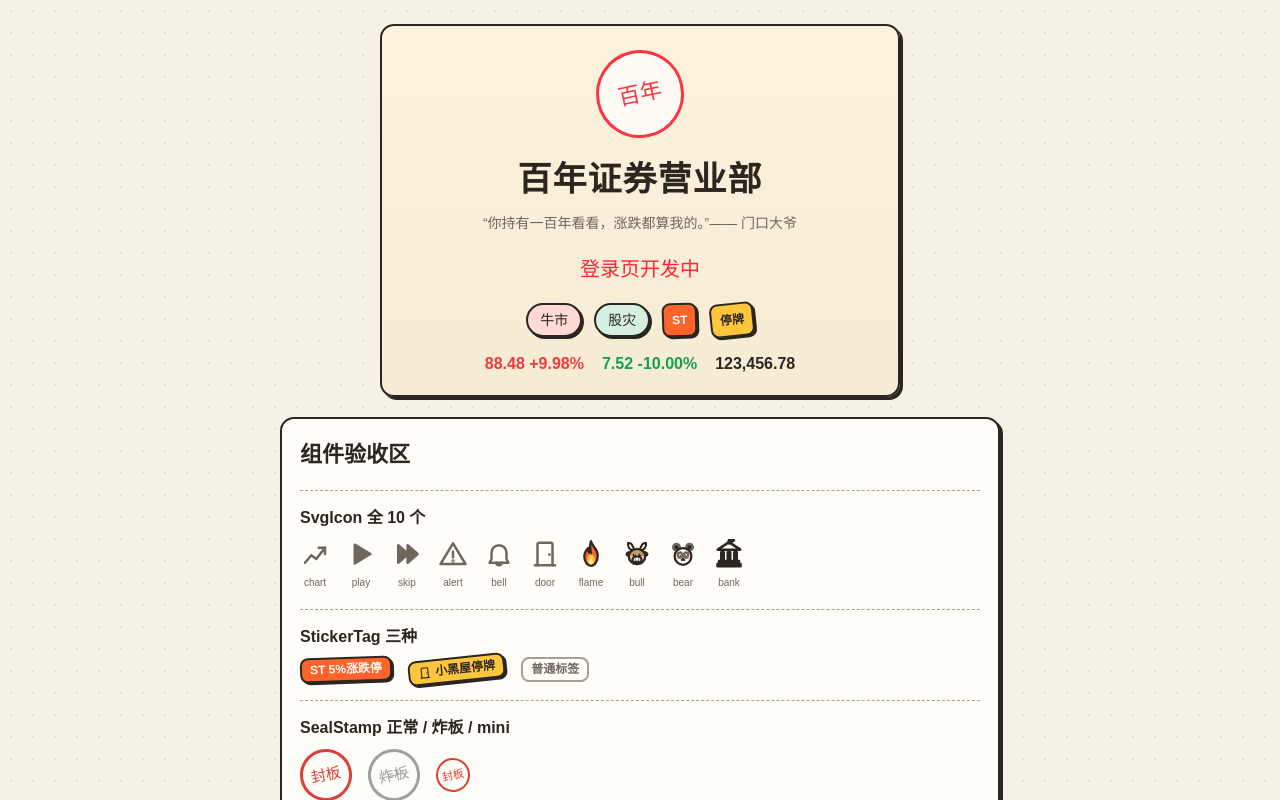
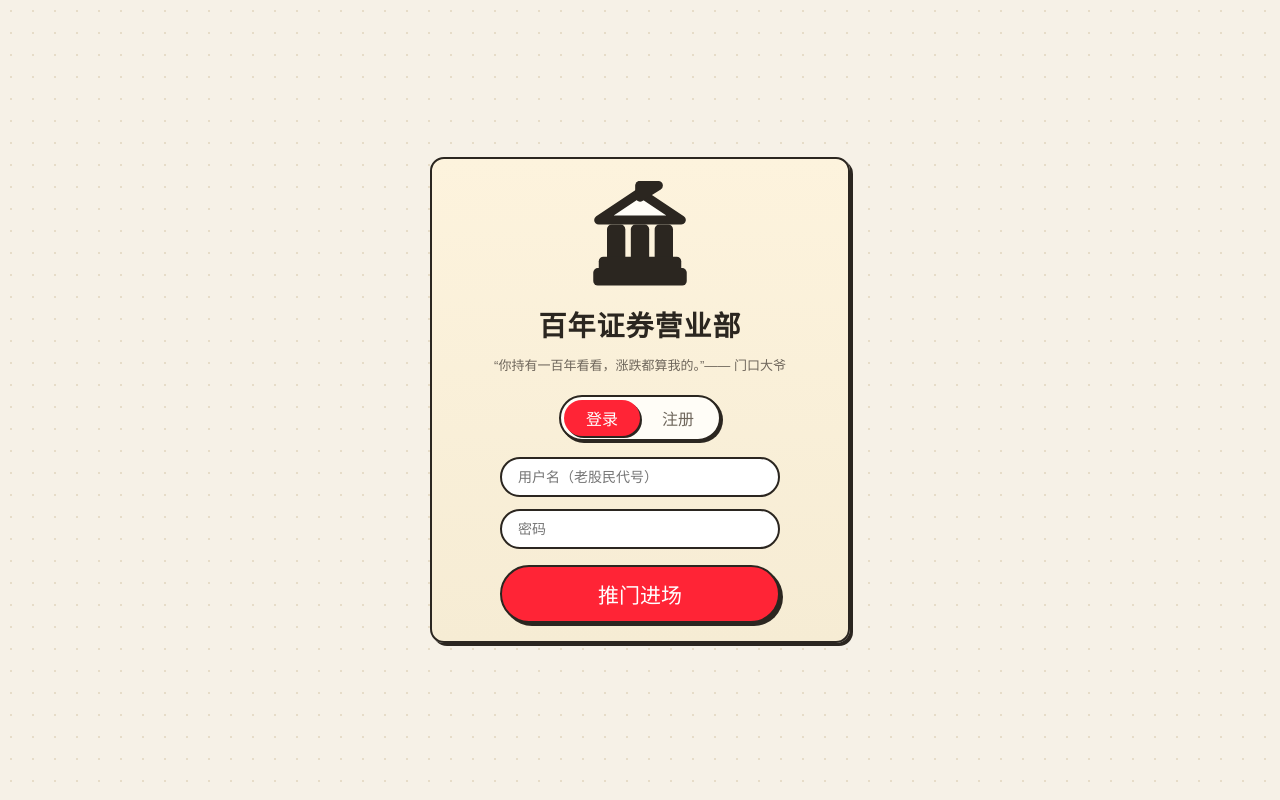
Before and after one commit to LaconicChip/Hold-Hundred-Year, a Vue app in the folder frontend/: page /login in a window 1280 px wide. Shown: the top 800 px of the page. Built offline with nearby package versions, Linux system fonts and the light colour scheme; a web font is replaced by a local one.

Commit message:
feat(fe): login page

```diff
--- a/frontend/src/router/index.js
+++ b/frontend/src/router/index.js
@@ -7,6 +7,12 @@ const routes = [
     path: '/login',
     name: 'login',
     component: () => import('../views/Login.vue')
+  },
+  // 占位路由：供登录后跳转验收（Task 12.2 正式实现大盘页）
+  {
+    path: '/market',
+    name: 'market',
+    component: () => import('../views/Market.vue')
   }
 ]
 
--- a/frontend/src/views/Login.vue
+++ b/frontend/src/views/Login.vue
@@ -1,186 +1,236 @@
 <template>
-  <div class="login-wrap">
+  <div class="login-page">
     <div class="card login-scene">
-      <!-- 银行大门插画占位（AI 生成 PNG 位，先用 SVG 印章风格） -->
-      <div class="bank-art seal" style="border-color: var(--brand); color: var(--brand);">百年</div>
+      <!-- 大门视觉区：当前用 SVG 图标 bank 占位（约 110px，同 style-tile 的 i-bank）
+           替换点（Task 12.6）：将下方 SvgIcon 换成 AI 生成的营业部大门 PNG，例如：
+           <img class="bank-art" src="@/assets/bank-door.png" alt="百年证券营业部大门" />
+           保留 SvgIcon 作为兜底，避免图片缺失时空白。 -->
+      <div class="bank-art">
+        <SvgIcon name="bank" :size="110" />
+      </div>
       <h1 class="title">百年证券营业部</h1>
       <p class="slogan">“你持有一百年看看，涨跌都算我的。”—— 门口大爷</p>
-      <p class="dev-tip">登录页开发中</p>
-      <!-- 用设计令牌验证色块与字体 -->
-      <div class="flag-row">
-        <span class="era-flag era-bull">牛市</span>
-        <span class="era-flag era-bear">股灾</span>
-        <span class="sticker st-st">ST</span>
-        <span class="sticker st-halt">停牌</span>
+
+      <!-- 登录 / 注册 贴纸风分段切换，避免 el-tabs 默认样式违和 -->
+      <div class="tab-switch">
+        <button
+          type="button"
+          class="tab-btn"
+          :class="{ active: mode === 'login' }"
+          @click="mode = 'login'"
+        >
+          登录
+        </button>
+        <button
+          type="button"
+          class="tab-btn"
+          :class="{ active: mode === 'register' }"
+          @click="mode = 'register'"
+        >
+          注册
+        </button>
       </div>
-      <div class="num-row">
-        <span class="num up">88.48 +9.98%</span>
-        <span class="num down">7.52 -10.00%</span>
-        <span class="num">123,456.78</span>
-      </div>
-    </div>
 
-    <!-- 组件验收区：截图验收自制组件渲染（不新增页面） -->
-    <div class="card accept-area">
-      <h2 class="accept-title">组件验收区</h2>
+      <form class="login-form" @submit.prevent="onSubmit">
+        <input
+          v-model.trim="username"
+          class="input"
+          type="text"
+          autocomplete="username"
+          placeholder="用户名（老股民代号）"
+        />
+        <input
+          v-model="password"
+          class="input"
+          type="password"
+          autocomplete="current-password"
+          placeholder="密码"
+        />
+        <input
+          v-if="mode === 'register'"
+          v-model="confirmPwd"
+          class="input"
+          type="password"
+          autocomplete="new-password"
+          placeholder="确认密码"
+        />
 
-      <section class="accept-sec">
-        <h3>SvgIcon 全 10 个</h3>
-        <div class="row">
-          <span v-for="n in icons" :key="n" class="cell">
-            <SvgIcon :name="n" :size="30" />
-            <small>{{ n }}</small>
-          </span>
-        </div>
-      </section>
+        <!-- 页内红色提示（与 ElMessage 并存，便于快速反馈） -->
+        <p v-if="errText" class="err-text">{{ errText }}</p>
 
-      <section class="accept-sec">
-        <h3>StickerTag 三种</h3>
-        <div class="row">
-          <StickerTag type="st" text="ST 5%涨跌停" />
-          <StickerTag type="halt" text="小黑屋停牌" />
-          <StickerTag type="plain" text="普通标签" />
-        </div>
-      </section>
-
-      <section class="accept-sec">
-        <h3>SealStamp 正常 / 炸板 / mini</h3>
-        <div class="row">
-          <SealStamp text="封板" />
-          <SealStamp text="炸板" broken />
-          <SealStamp text="封板" mini />
-        </div>
-      </section>
-
-      <section class="accept-sec">
-        <h3>TierBadge 五档（横排）</h3>
-        <div class="row">
-          <TierBadge tier="RETAIL" />
-          <TierBadge tier="MIDDLE" />
-          <TierBadge tier="BIG" />
-          <TierBadge tier="HOTSHOT" />
-          <TierBadge tier="MASTER" />
-        </div>
-        <h4>竖排示例</h4>
-        <div class="row">
-          <TierBadge tier="MASTER" vertical sub="100万" />
-        </div>
-      </section>
-
-      <section class="accept-sec">
-        <h3>NpcAvatar 八位 NPC（当前缺图，走姓氏色块兜底）</h3>
-        <div class="row">
-          <div v-for="npc in npcs" :key="npc" class="cell">
-            <NpcAvatar :npc="npc" :size="44" />
-            <small>{{ npc }}</small>
-          </div>
-        </div>
-      </section>
+        <button
+          type="submit"
+          class="btn btn-primary btn-lg submit-btn"
+          :disabled="loading"
+        >
+          {{ loading ? '推门中…' : '推门进场' }}
+        </button>
+      </form>
     </div>
   </div>
 </template>
 
 <script setup>
-// 登录页占位组件：验收设计令牌 + 自制基础组件（Task 12.1 正式实现）
+import { ref, onMounted } from 'vue'
+import { useRouter } from 'vue-router'
+import { ElMessage } from 'element-plus'
+import { useUserStore } from '@/stores/user'
 import SvgIcon from '@/components/SvgIcon.vue'
-import StickerTag from '@/components/StickerTag.vue'
-import SealStamp from '@/components/SealStamp.vue'
-import TierBadge from '@/components/TierBadge.vue'
-import NpcAvatar from '@/components/NpcAvatar.vue'
 
-const icons = ['chart', 'play', 'skip', 'alert', 'bell', 'door', 'flame', 'bull', 'bear', 'bank']
-const npcs = ['DAMA', 'LAOWANG', 'LAOLI', 'CHIEF', 'JUSHI', 'LAOQIAN', 'XINJIMIN', 'CHENGXUYUAN']
+const router = useRouter()
+const user = useUserStore()
+
+const mode = ref('login')
+const username = ref('')
+const password = ref('')
+const confirmPwd = ref('')
+const loading = ref(false)
+const errText = ref('')
+
+// 已登录直达：进入登录页即跳大盘
+onMounted(() => {
+  if (user.isLoggedIn) {
+    router.replace('/market')
+  }
+})
+
+async function onSubmit() {
+  errText.value = ''
+
+  // 简单校验：用户名 / 密码非空、密码不少于 4 位
+  if (!username.value || !password.value) {
+    errText.value = '用户名和密码不能为空'
+    return
+  }
+  if (password.value.length < 4) {
+    errText.value = '密码至少需要 4 位'
+    return
+  }
+  if (mode.value === 'register' && password.value !== confirmPwd.value) {
+    errText.value = '两次输入的密码不一致'
+    return
+  }
+
+  loading.value = true
+  try {
+    if (mode.value === 'login') {
+      await user.login(username.value, password.value)
+    } else {
+      await user.register(username.value, password.value)
+    }
+    router.push('/market')
+  } catch (e) {
+    // 后端 400 业务错误（如“用户名已存在”“用户名或密码错误”）透传 msg
+    const msg = e && e.message ? e.message : '操作失败，请稍后再试'
+    errText.value = msg
+    ElMessage.error(msg)
+  } finally {
+    loading.value = false
+  }
+}
 </script>
 
 <style scoped>
-.login-wrap {
+.login-page {
   min-height: 100vh;
   display: flex;
-  flex-direction: column;
   align-items: center;
   justify-content: center;
-  gap: 20px;
   padding: 24px;
 }
+
+/* 营业部大门卡片：米白渐变底 + 墨色描边 + 硬阴影 + 14px 圆角（沿用 style-tile .login-scene） */
 .login-scene {
-  max-width: 520px;
+  max-width: 420px;
   width: 100%;
   text-align: center;
   background: linear-gradient(#fdf3dd, #f6ecd4);
   position: relative;
   overflow: hidden;
 }
+
+/* 大门插画容器（SvgIcon 占位，未来替换为 bank-door.png） */
 .bank-art {
-  width: 88px;
-  height: 88px;
-  font-size: 22px;
-  margin: 6px auto 14px;
+  width: 110px;
+  height: 110px;
+  margin: 4px auto 14px;
+  color: var(--ink);
 }
+.bank-art :deep(svg) {
+  width: 110px;
+  height: 110px;
+}
+
 .title {
   font-family: var(--font-fun);
+  font-size: 28px;
+  margin-bottom: 6px;
 }
 .slogan {
   color: var(--ink-2);
-  margin-top: 6px;
-}
-.dev-tip {
-  font-family: var(--font-fun);
-  font-size: 20px;
-  color: var(--brand);
-  margin: 18px 0;
-}
-.flag-row {
-  display: flex;
-  gap: 12px;
-  flex-wrap: wrap;
-  justify-content: center;
-  margin-bottom: 14px;
-}
-.num-row {
-  display: flex;
-  gap: 18px;
-  flex-wrap: wrap;
-  justify-content: center;
-  font-size: 16px;
+  font-size: 13px;
+  margin-bottom: 18px;
 }
 
-/* 验收区 */
-.accept-area {
-  max-width: 720px;
+/* 登录 / 注册 分段切换：贴纸风胶囊 */
+.tab-switch {
+  display: inline-flex;
+  border: var(--border);
+  border-radius: 999px;
+  background: #fffdf7;
+  box-shadow: 2px 2px 0 var(--ink);
+  padding: 3px;
+  margin: 0 auto 16px;
+}
+.tab-btn {
+  font-family: var(--font-fun);
+  font-size: 16px;
+  border: none;
+  background: transparent;
+  color: var(--ink-2);
+  padding: 6px 22px;
+  border-radius: 999px;
+  cursor: pointer;
+  transition: 0.1s;
+}
+.tab-btn.active {
+  background: var(--brand);
+  color: #fff;
+  box-shadow: 2px 2px 0 var(--ink);
+}
+
+/* 表单：胶囊输入框（抄自 style-tile .input，墨色描边 + 白底） */
+.login-form {
+  margin: 0 auto;
+  max-width: 280px;
+  display: grid;
+  gap: 12px;
+}
+.input {
+  border: var(--border);
+  border-radius: 999px;
+  padding: 10px 16px;
+  font-size: 14px;
+  background: #fff;
+  font-family: var(--font-body);
+  color: var(--ink);
+  outline: none;
   width: 100%;
 }
-.accept-title {
-  font-family: var(--font-fun);
-  font-size: 22px;
-  margin: 0 0 6px;
+.input:focus {
+  box-shadow: 2px 2px 0 var(--ink);
 }
-.accept-sec {
-  margin-top: 18px;
-  padding-top: 14px;
-  border-top: 1px dashed var(--ink-3);
+
+.err-text {
+  color: var(--up);
+  font-size: 13px;
+  text-align: left;
+  margin: -2px 4px 0;
 }
-.accept-sec h3 {
-  font-family: var(--font-fun);
-  font-size: 16px;
-  margin-bottom: 8px;
-}
-.accept-sec h4 {
-  font-size: 13px;
-  color: var(--ink-2);
-  margin: 12px 0 6px;
-}
-.row {
-  display: flex;
-  gap: 16px;
-  flex-wrap: wrap;
-  align-items: center;
-}
-.cell {
-  display: flex;
-  flex-direction: column;
-  align-items: center;
-  gap: 6px;
-  font-size: 12px;
-  color: var(--ink-2);
+
+.submit-btn {
+  justify-content: center;
+  margin-top: 4px;
+  width: 100%;
 }
 </style>
--- /dev/null
+++ b/frontend/src/views/Market.vue
@@ -0,0 +1,46 @@
+<template>
+  <div class="market-placeholder">
+    <div class="card">
+      <h1 class="title">大盘页开发中</h1>
+      <p class="tip">下一个任务（Task 12.2）将实现正式的大盘页。</p>
+      <button class="btn btn-primary" @click="onLogout">退出登录</button>
+    </div>
+  </div>
+</template>
+
+<script setup>
+import { useRouter } from 'vue-router'
+import { useUserStore } from '@/stores/user'
+
+const router = useRouter()
+const user = useUserStore()
+
+function onLogout() {
+  user.logout()
+  router.push('/login')
+}
+</script>
+
+<style scoped>
+.market-placeholder {
+  min-height: 100vh;
+  display: flex;
+  align-items: center;
+  justify-content: center;
+  padding: 24px;
+}
+.card {
+  text-align: center;
+  max-width: 360px;
+  width: 100%;
+}
+.title {
+  font-family: var(--font-fun);
+  font-size: 26px;
+  margin-bottom: 8px;
+}
+.tip {
+  color: var(--ink-2);
+  margin-bottom: 18px;
+}
+</style>
```
